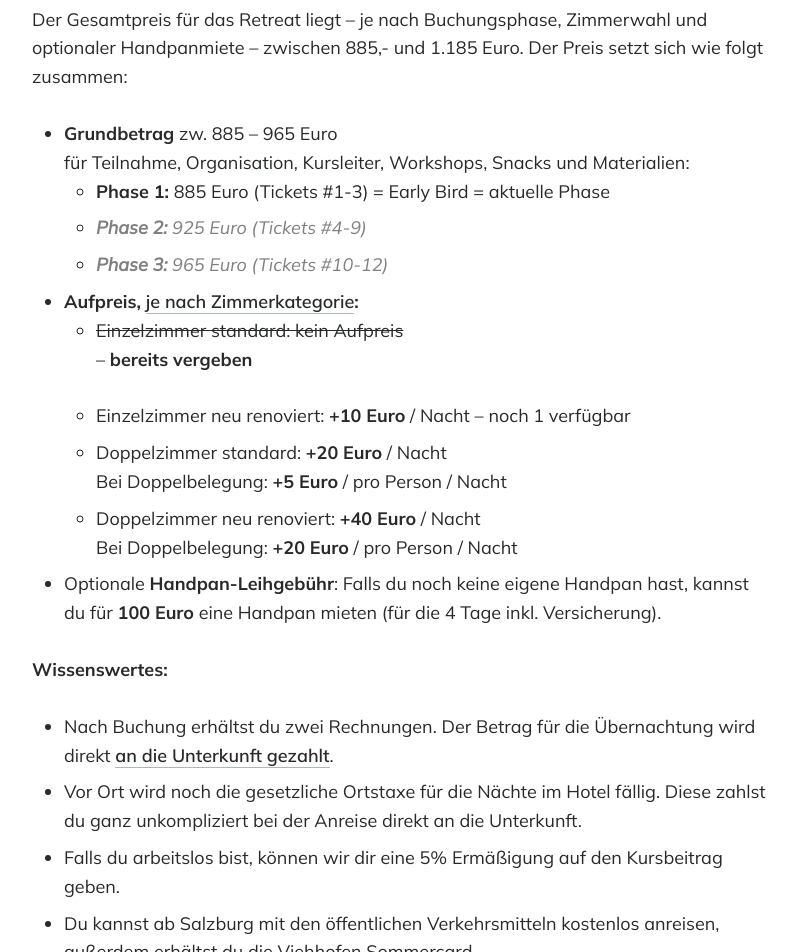
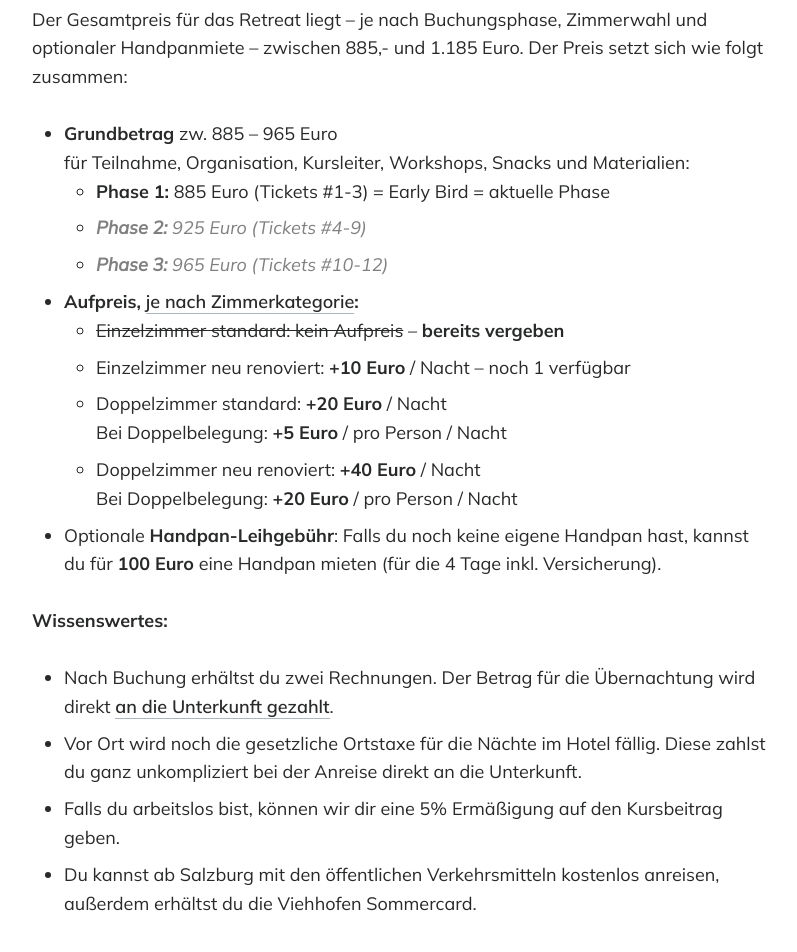
Before and after one commit to lukasziegler/retreats-in-oesterreich, a Jekyll site: the page built from _posts/2025-09-18-handpan-retreat-saalbach-2025.markdown, in a window 1280 px wide. Shown: the part 5448-6400 px from the top of the page, without its empty margins (238-1035 px from the left). Built offline with Jekyll 4.4.1, drawn with Linux system fonts in a browser that asks for light colours.

Commit message:
fix for html tag + line-wrap

```diff
--- a/_posts/2025-09-18-handpan-retreat-saalbach-2025.markdown
+++ b/_posts/2025-09-18-handpan-retreat-saalbach-2025.markdown
@@ -120,7 +120,7 @@
   - <em style="color: grey;">**Phase 3:** 965 Euro (Tickets #10-12)</em>
 
 - **Aufpreis, <a href="https://www.brandgut.at/zimmer/" target="_blank">je nach Zimmerkategorie</a>:**
-  - <s>Einzelzimmer standard: kein Aufpreis</s> – **bereits vergeben**
+  - <span style="text-decoration: line-through;">Einzelzimmer standard: kein Aufpreis</span> – **bereits vergeben**
   - Einzelzimmer neu renoviert: **+10 Euro** / Nacht – noch 1 verfügbar
   - Doppelzimmer standard: **+20 Euro** / Nacht <br>
     Bei Doppelbelegung: **+5 Euro** / pro Person / Nacht
```
